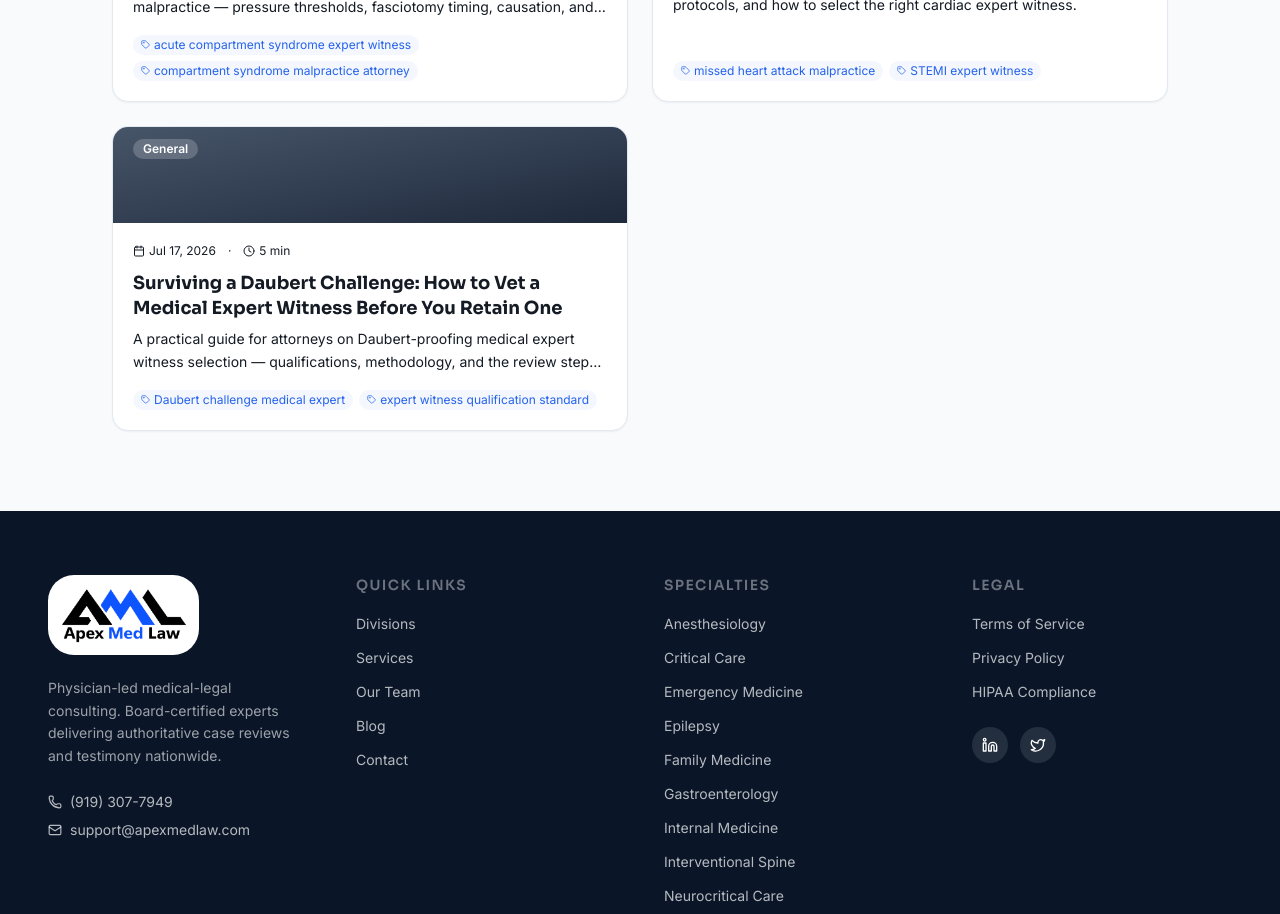
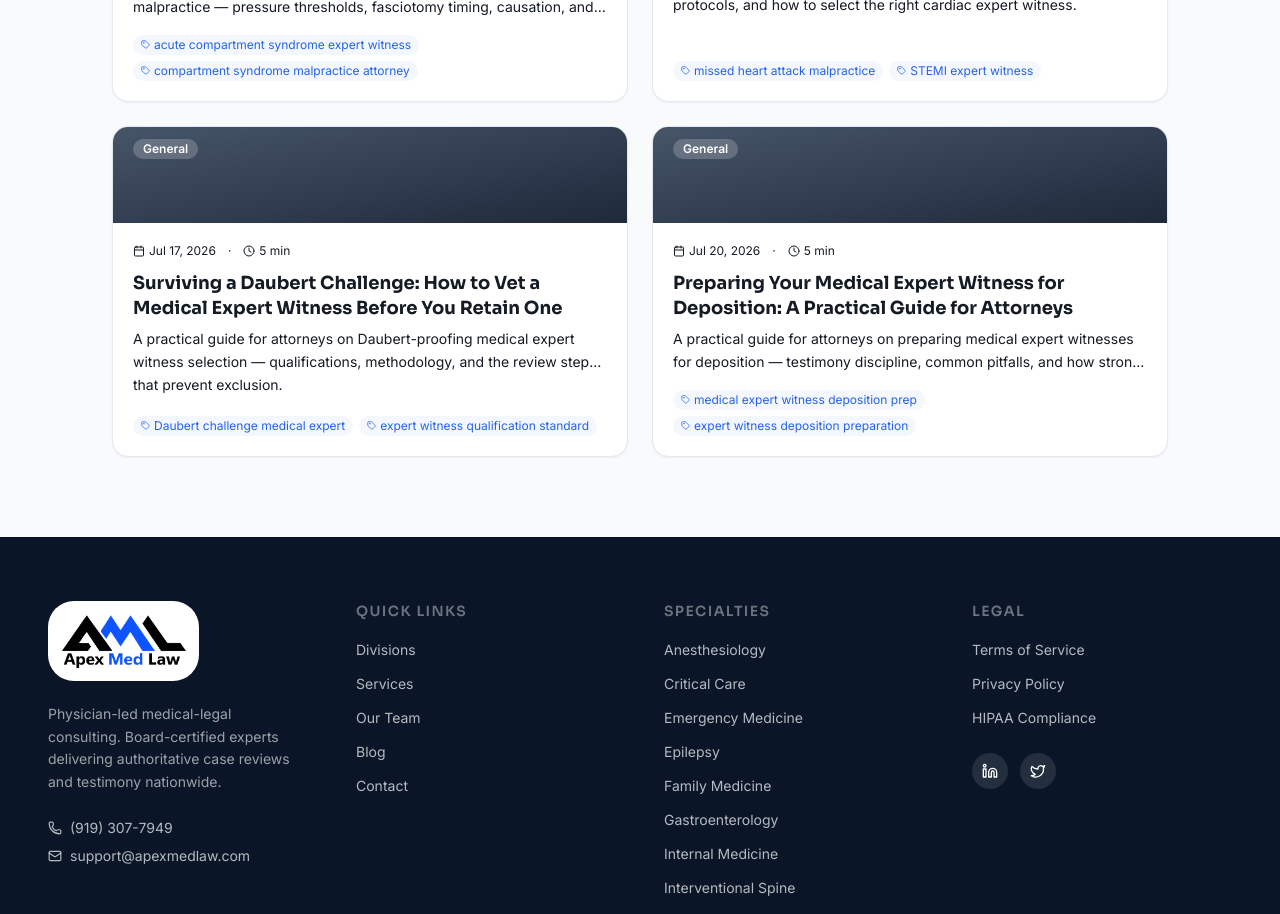
Before and after one commit to SupportAML/ApexMedLaw-website, a React (Vite) app: page /blog in a window 1280 px wide. Shown: the part 3820-4734 px from the top of the page. Built offline with nearby package versions, Linux system fonts and the light colour scheme.

Commit message:
blog: add post deposition-prep-medical-expert-witness

```diff
--- a/src/blog/posts.ts
+++ b/src/blog/posts.ts
@@ -1478,6 +1478,71 @@ Contact ApexMedLaw to discuss expert witness selection for your case before oppo
 ---
 
 *This article is for informational purposes and does not constitute legal advice. Evidentiary standards for expert testimony vary by jurisdiction.*`,
+  },
+  {
+    slug: 'deposition-prep-medical-expert-witness',
+    title: 'Preparing Your Medical Expert Witness for Deposition: A Practical Guide for Attorneys',
+    metaDescription: 'A practical guide for attorneys on preparing medical expert witnesses for deposition — testimony discipline, common pitfalls, and how strong preparation protects case value.',
+    date: '2026-07-20',
+    author: 'AML Editorial',
+    keywords: [
+      'medical expert witness deposition prep',
+      'expert witness deposition preparation',
+      'preparing expert for cross-examination',
+      'medical malpractice expert testimony',
+      'expert witness deposition pitfalls',
+      'attorney expert witness coordination',
+    ],
+    content: `A strong written report can be undone in a single afternoon of deposition testimony. Attorneys spend weeks vetting an expert's qualifications and refining a report, then treat deposition preparation as an afterthought — a quick pre-deposition call the day before. Opposing counsel knows this, and a deposition transcript full of hedged answers, inconsistent phrasing, or unforced concessions becomes exhibit material at summary judgment or trial, regardless of how sound the underlying medicine was. Deposition preparation is not a formality. It is where a well-built expert opinion either holds or comes apart.
+
+## Why Deposition Prep Gets Shortchanged
+
+Attorneys are often more comfortable evaluating credentials and methodology than coaching testimony delivery, and physicians — accustomed to being the authority in a room — sometimes assume their clinical expertise will carry them through questioning without dedicated preparation. Both assumptions are wrong. A physician who has never been deposed does not intuitively know how to answer a compound question, how to avoid narrating beyond the question asked, or how to handle a document put in front of them without warning. That is a skill set separate from clinical competence, and it has to be built deliberately before the deposition, not discovered during it.
+
+## What Effective Preparation Actually Covers
+
+**Review the report line by line with the expert before the session, not just once at retention.** The expert must be able to explain, defend, and if necessary restate every sentence of their own report from memory. Any opinion the expert cannot immediately articulate and justify under questioning is an opinion opposing counsel will target.
+
+**Drill the discipline of answering only the question asked.** The single most common deposition failure is a physician who elaborates past the scope of the question, volunteering information, alternative theories, or qualifications that opposing counsel never requested. Every extra sentence is a new opening for follow-up questions and a new opportunity for an inconsistent statement to surface later.
+
+**Prepare the expert for the "trick" of a compound or hypothetical question.** Physicians accustomed to explaining medicine comprehensively often try to answer multi-part or hypothetical questions comprehensively too. Teach the expert to ask for questions to be broken apart, and to flag when a hypothetical departs from the actual facts of the case rather than answering as if it were the real record.
+
+**Walk through likely impeachment material in advance.** Prior testimony, publications, CME presentations, and social media all get pulled before a deposition. If the expert has taken a position elsewhere that could be read as inconsistent with the current opinion, address it directly in preparation — with a clear, honest explanation for any distinction — rather than letting the expert be surprised by it on the record.
+
+**Rehearse the difference between "I don't know" and guessing.** An expert who guesses at a fact outside their personal knowledge, rather than saying so plainly, creates testimony that can be shown to be wrong later and used to undercut credibility on everything else. A confident, precise "that is outside the scope of my review" protects the opinions the expert is actually qualified to give.
+
+**Address demeanor, not just substance.** Pace, tone, and the instinct to fill silence all affect how testimony reads on a cold transcript and how it plays if excerpted at trial. An expert who pauses to think before answering, rather than filling dead air, produces cleaner, more defensible testimony.
+
+## Common Pitfalls That Damage Otherwise Strong Experts
+
+**Volunteering causation opinions beyond the retention scope.** An expert retained on standard-of-care questions who drifts into causation testimony without having done the underlying differential analysis hands opposing counsel grounds to challenge both opinions, not just the unsupported one.
+
+**Inconsistent terminology between the report and testimony.** Using looser or different language in a deposition than the report used creates an appearance of imprecision, even when the underlying opinion has not changed. Preparation should reinforce the report's own vocabulary.
+
+**Agreeing to hypotheticals that quietly shift the facts.** Opposing counsel will often build a hypothetical that resembles the case but changes one material detail. An unprepared expert who answers reflexively can appear to concede a point that does not actually apply to the real record.
+
+**Losing composure under repetitive or aggressive questioning.** Deposition strategy sometimes relies on wearing down a witness through repetition. An expert who has rehearsed staying calm and simply restating the same accurate answer, rather than becoming defensive or elaborating further each time, denies opposing counsel the reaction they are looking for.
+
+## Preparation Timing and Format
+
+Preparation works best as more than one session: an initial deep review of the report and record well ahead of the deposition date, followed by a shorter session closer to the deposition focused on delivery and likely lines of questioning. A single rushed call the day before leaves no time to correct problems that surface during the mock questioning itself — and mock questioning, with someone playing opposing counsel, is the single most effective preparation tool available. Reading through likely questions is not the same as answering them out loud under pressure.
+
+## How ApexMedLaw Supports Deposition-Ready Testimony
+
+Our physician experts are prepared with deposition readiness built into the retention process from the start, not added as a last-minute step. We work directly with retaining attorneys to structure preparation sessions, review prior testimony and publications for consistency, and rehearse the specific question patterns each case is likely to draw.
+
+We provide:
+- Coordinated preparation sessions scheduled with enough lead time to address issues before they surface
+- Mock cross-examination focused on the specific vulnerabilities of each case's opinions
+- Review of the expert's litigation and publication history for consistency before opposing counsel finds it first
+- Guidance on scope discipline so testimony stays within the expert's retained role
+- Experts who maintain active clinical practice and are comfortable being questioned, not just comfortable writing a report
+
+Contact ApexMedLaw to discuss expert witness support for an upcoming deposition, or to build deposition readiness into your case strategy from the outset.
+
+---
+
+*This article is for informational purposes and does not constitute legal advice. Deposition practice and procedure vary by jurisdiction.*`,
   },
 ];
 
```
